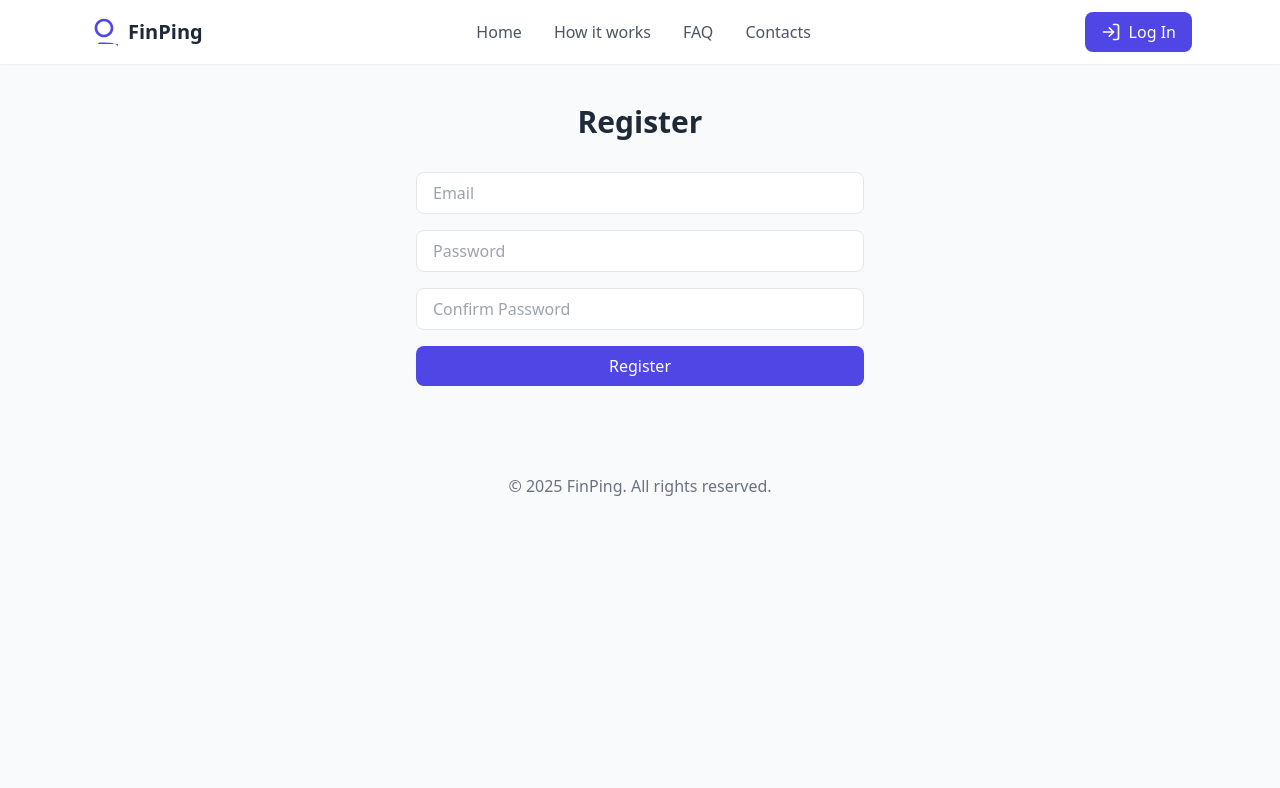
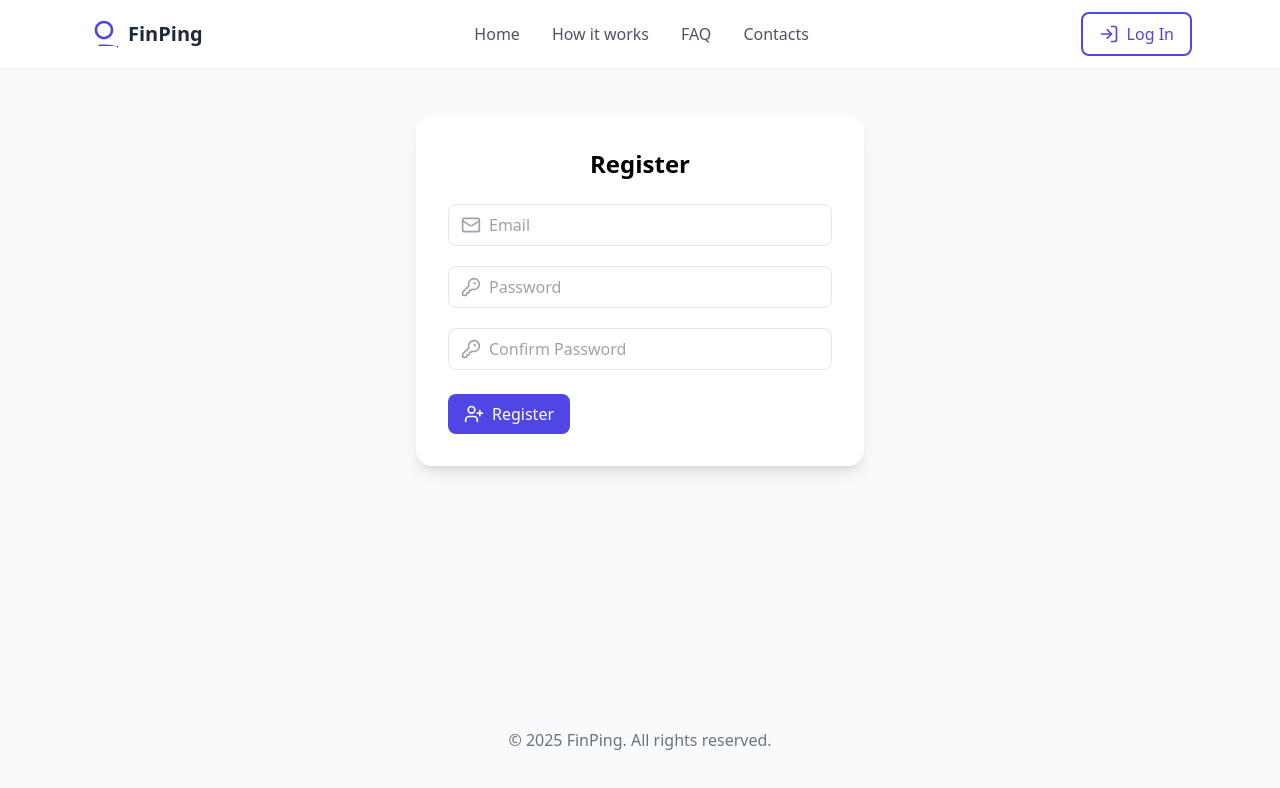
Before and after one commit to StrekanovAlexander/saas-finping, a React (Vite) app in the folder frontend/: page /register in a window 1280 px wide. Shown: the top 788 px of the page. Built offline with nearby package versions, Linux system fonts and the light colour scheme.

Commit message:
added: Login and Register pages functional

```diff
--- a/frontend/src/components/footer/Footer.jsx
+++ b/frontend/src/components/footer/Footer.jsx
@@ -1,7 +1,7 @@
 function Footer() {
     const currentYear = new Date().getFullYear();
     return (
-        <footer className="mt-12 text-gray-500">
+        <footer className="my-12 text-gray-500 text-center">
             &copy; { currentYear } FinPing. All rights reserved.
         </footer>
     );
--- a/frontend/src/components/header/Header.jsx
+++ b/frontend/src/components/header/Header.jsx
@@ -9,12 +9,11 @@ function Header() {
     return (
         <header className="w-full bg-white shadow-sm sticky top-0 z-50">
             <div className="w-full max-w-6xl mx-auto flex items-center justify-between px-6 py-3">
-                <Logo />
+                <a href="/"><Logo /></a>
                 <NavTop />
                 <div className="flex items-center space-x-2">
-                    <a href="/login" className="hidden md:flex items-center space-x-2 px-4 py-2 bg-indigo-600 text-white rounded-lg hover:bg-indigo-700 transition">
-                        <LogIn className="w-5 h-5" />
-                        <span>Log In</span>
+                    <a href="/login" className="md:flex items-center space-x-2 px-4 py-2 bg-white text-indigo-600 border-2 border-indigo-600 rounded-lg hover:bg-indigo-50 hover:border-indigo-700 hover:text-indigo-700 transition">
+                        <LogIn className="w-5 h-5 mr-2" />Log In
                     </a>
                     {/* Mobile menu button */}
                     <button className="md:hidden text-gray-700" onClick={() => setMenuOpen(!menuOpen)} >
--- a/frontend/src/index.css
+++ b/frontend/src/index.css
@@ -11,3 +11,7 @@ body {
     margin: 0;
     padding: 0;
 }
+
+button:hover {
+    cursor: pointer;
+}
--- a/frontend/src/main.jsx
+++ b/frontend/src/main.jsx
@@ -15,9 +15,9 @@ import Footer from "./components/footer/Footer";
 createRoot(document.getElementById('root')).render(
   <StrictMode>
     <BrowserRouter>
-      <div className="min-h-screen bg-gray-50 flex flex-col items-center">
+      <div className="min-h-screen bg-gray-50 flex flex-col">
         <Header />
-        <main className="flex justify-center max-w-6xl px-6">
+        <main className="flex-1">
           <Routes>
             <Route path="/" element={<Home />} />
             <Route path="/how-it-works" element={<HowItWorks />} />
--- a/frontend/src/pages/Login.jsx
+++ b/frontend/src/pages/Login.jsx
@@ -1,13 +1,114 @@
-import { Link } from "react-router-dom";
+import { useState } from "react";
+import { Link } from 'react-router-dom';
+import { CheckCircle, KeyRound, LogIn, Mail, XCircle } from "lucide-react";
 
-function Login() {
+export default function LoginForm() {
+    const [email, setEmail] = useState('');
+    const [password, setPassword] = useState('');
+    const [errors, setErrors] = useState({});
+
+    const validateField = (field, value) => {
+        let error = '';
+        if (field === 'email') {
+            if (!value) {
+                error = 'email ?';
+            } else if (!/\S+@\S+\.\S+/.test(value)) {
+                error = 'wrong email';
+            }
+        }
+
+        if (field === 'password') {
+            if (!value) {
+                error = 'password ?';
+            } else if (value.length < 5) {
+                error = 'wrong password';
+            }
+        }
+
+        setErrors((prev) => ({ ...prev, [field]: error }));
+    };
+
+    const handleSubmit = (e) => {
+        e.preventDefault();
+        if (!errors.email && !errors.password && email && password) {
+            alert('Data was sent');
+        }
+    };
+
+    const renderIcon = (field, value) => {
+        if (!value) return null;
+        return errors[field] ? (
+            <XCircle className="text-red-500 ml-2 w-5 h-5" />
+        ) : (
+            <CheckCircle className="text-green-500 ml-2 w-5 h-5" />
+        );
+    };
+
     return (
-        <div className="text-center py-10">
-            <h1 className="text-3xl font-bold text-gray-800">Login</h1>
-            <p className="text-gray-600 mt-2">Lorem ipsum dolor sit, amet consectetur adipisicing elit. Inventore atque a accusantium debitis quo illum quis, possimus eos consequuntur quos distinctio esse repellat sequi sit nam, harum repellendus deleniti et.</p>
-            <Link to="/register" className="text-indigo-600 hover:underline">Register</Link>
+        <div className="flex items-center justify-center pt-12">
+            <form onSubmit={ handleSubmit } className="bg-white p-8 rounded-2xl shadow-lg w-full max-w-md">
+                <h2 className="text-2xl font-bold text-center mb-6">Login</h2>
+                {/* Email */}
+                <div className="mb-5">
+                    <div className="flex items-center border rounded-lg px-3 py-2 focus-within:ring-2 focus-within:ring-blue-400">
+                        <Mail className="text-gray-500 mr-2 w-5 h-5" />
+                        <input
+                            className="flex-1 outline-none"
+                            type="text"
+                            placeholder="email"
+                            value={email}
+                            onChange={(e) => {
+                                setEmail(e.target.value);
+                                validateField("email", e.target.value);
+                            }}
+                        />
+                        { renderIcon("email", email) }
+                    </div>
+                    {/* {errors.email && (
+                        <p className="text-red-500 text-sm mt-1">{errors.email}</p>
+                    )} */}
+                </div>
+                {/* Password */}
+                <div className="mb-5">
+                    <div className="flex items-center border rounded-lg px-3 py-2 focus-within:ring-2 focus-within:ring-blue-400">
+                        <KeyRound className="text-gray-500 mr-2 w-5 h-5" />
+                        <input
+                            className="flex-1 outline-none"
+                            type="password"
+                            placeholder="password"
+                            value={password}
+                            onChange={(e) => {
+                                setPassword(e.target.value);
+                                validateField("password", e.target.value);
+                            }}
+                        />
+                        {renderIcon("password", password)}
+                    </div>
+                    {/* {errors.password && (
+                        <p className="text-red-500 text-sm mt-1">{errors.password}</p>
+                    )} */}
+                </div>
+                {/* Button sending */}
+                <div className="mb-5">
+                    <div className="flex items-center">
+                        <input
+                            // checked
+                            id="remember"
+                            type="checkbox"
+                            className="w-5 h-5 text-indigo-600 accent-indigo-600 border-gray-200 rounded focus:ring-indigo-500"
+                        />
+                        <label htmlFor="remember" className="ml-2 text-gray-700">
+                            Remember me
+                        </label>
+                    </div>
+                </div>
+                <button type="submit" className="md:flex items-center space-x-2 px-4 py-2 bg-indigo-600 text-white rounded-lg hover:bg-indigo-700 transition">
+                    <LogIn className="w-5 h-5 mr-2" /> Log In
+                </button>
+                <p className="text-center pt-8 text-gray-700">
+                    Don't have an account yet? <Link to="/register" className="text-indigo-600 underline">Register</Link> here.
+                </p>
+            </form>
         </div>
     );
 }
-
-export default Login;
--- a/frontend/src/pages/Register.jsx
+++ b/frontend/src/pages/Register.jsx
@@ -1,35 +1,154 @@
+import { useState, useEffect } from "react";
+import { CheckCircle, KeyRound, Mail, UserPlus, XCircle } from "lucide-react";
+
 function Register() {
+  const [email, setEmail] = useState('');
+  const [password, setPassword] = useState('');
+  const [confirmPassword, setConfirmPassword] = useState('');
+  const [errors, setErrors] = useState({});
+  const [passwordStrength, setPasswordStrength] = useState('');
+  // PasswordStrength
+  useEffect(() => {
+    if (!password) {
+      setPasswordStrength('');
+    } else if (password.length < 8) {
+      setPasswordStrength('Weak');
+    } else if (password.length < 12) {
+      setPasswordStrength('Medium');
+    } else {
+      setPasswordStrength('Strong');
+    }
+  }, [password]);
+
+  const validateField = (field, value) => {
+    let error = '';
+
+    if (field === 'email') {
+      if (!value) {
+        error = 'Email is required';
+      } else if (!/\S+@\S+\.\S+/.test(value)) {
+        error = 'Invalid email';
+      }
+    }
+
+    if (field === 'password') {
+      if (!value) {
+        error = 'Password is required';
+      } else if (value.length < 8) {
+        error = 'Password must be at least 8 characters';
+      }
+    }
+
+    if (field === 'confirmPassword') {
+      if (!value) {
+        error = 'Please confirm your password';
+      } else if (value !== password) {
+        error = 'Passwords do not match';
+      }
+    }
+
+    setErrors((prev) => ({ ...prev, [field]: error }));
+  };
+
+  const handleSubmit = (e) => {
+    e.preventDefault();
+    validateField('email', email);
+    validateField('password', password);
+    validateField('confirmPassword', confirmPassword);
+
+    if (!errors.email && !errors.password && !errors.confirmPassword && email && password && confirmPassword) {
+      alert('Data was sent');
+    }
+  };
+
+  const renderIcon = (field, value) => {
+    if (!value) return null;
+    return errors[field] ? (
+      <XCircle className="text-red-500 ml-2 w-5 h-5" />
+    ) : (
+      <CheckCircle className="text-green-500 ml-2 w-5 h-5" />
+    );
+  };
+
+  const getStrengthColor = () => {
+    if (passwordStrength === 'Weak') return 'text-red-500';
+    if (passwordStrength === 'Medium') return 'text-yellow-500';
+    if (passwordStrength === 'Strong') return 'text-green-500';
+    return '';
+  };
+
   return (
-    <div className="text-center py-10">
-      <h1 className="text-3xl font-bold text-gray-800 mb-8">Register</h1>
-      <form onSubmit="" className="space-y-4">
+    <div className="flex items-center justify-center pt-12">
+      <form onSubmit={handleSubmit} className="bg-white p-8 rounded-2xl shadow-lg w-full max-w-md">
+        <h2 className="text-2xl font-bold text-center mb-6">Register</h2>
+        {/* Email */}
+        <div className="mb-5">
+          <div className="flex items-center border rounded-lg px-3 py-2 focus-within:ring-2 focus-within:ring-blue-400">
+            <Mail className="text-gray-400 mr-2 w-5 h-5" />
             <input
-          type="email"
-          name="email"
+              className="flex-1 outline-none"
+              type="text"
               placeholder="Email"
-          required
-          className="w-full max-w-md px-4 py-2 border rounded-lg focus:ring-2 focus:ring-indigo-500"
+              value={email}
+              onChange={(e) => {
+                setEmail(e.target.value);
+                validateField("email", e.target.value);
+              }}
             />
+            {renderIcon("email", email)}
+          </div>
+        </div>
+        {/* Password */}
+        <div className="mb-5">
+          <div className="flex items-center border rounded-lg px-3 py-2 focus-within:ring-2 focus-within:ring-blue-400">
+            <KeyRound className="text-gray-400 mr-2 w-5 h-5" />
             <input
+              className="flex-1 outline-none"
               type="password"
-          name="password"
               placeholder="Password"
-          required
-          className="w-full max-w-md px-4 py-2 border rounded-lg focus:ring-2 focus:ring-indigo-500"
+              value={password}
+              onChange={(e) => {
+                setPassword(e.target.value);
+                validateField("password", e.target.value);
+              }}
             />
+            {renderIcon("password", password)}
+          </div>
+          {passwordStrength && (
+            <p className={`text-sm mt-1 ${getStrengthColor()}`}>
+              Password strength: {passwordStrength}
+            </p>
+          )}
+        </div>
+        {/* Confirm Password */}
+        <div className="mb-6">
+          <div className="flex items-center border rounded-lg px-3 py-2 focus-within:ring-2 focus-within:ring-blue-400">
+            <KeyRound className="text-gray-400 mr-2 w-5 h-5" />
             <input
+              className="flex-1 outline-none"
               type="password"
-          name="confirmPassword"
               placeholder="Confirm Password"
-          required
-          className="w-full max-w-md px-4 py-2 border rounded-lg focus:ring-2 focus:ring-indigo-500"
+              value={confirmPassword}
+              onChange={(e) => {
+                setConfirmPassword(e.target.value);
+                validateField("confirmPassword", e.target.value);
+              }}
             />
+            {renderIcon("confirmPassword", confirmPassword)}
+          </div>
+          {confirmPassword && password !== confirmPassword && (
+            <p className="text-red-500 text-sm mt-1">Passwords do not match</p>
+          )}
+        </div>
+        {/* Button */}
+        <div className="flex justify-between">
           <button
             type="submit"
-          className="w-full max-w-md bg-indigo-600 text-white py-2 rounded-lg hover:bg-indigo-700 transition"
+            className="md:flex items-center space-x-2 px-4 py-2 bg-indigo-600 text-white rounded-lg hover:bg-indigo-700 transition"
           >
-          Register
+            <UserPlus className="w-5 h-5 mr-2" /> Register
           </button>
+        </div>
       </form>
     </div>
   );
```
Also changed, not shown: frontend/src/pages/Contacts.jsx (+5 -3 lines), frontend/src/pages/Faq.jsx (+5 -3 lines), frontend/src/pages/Home.jsx (+5 -3 lines), frontend/src/pages/HowItWorks.jsx (+5 -3 lines). Lines whose indentation alone changed are shown as unchanged.
